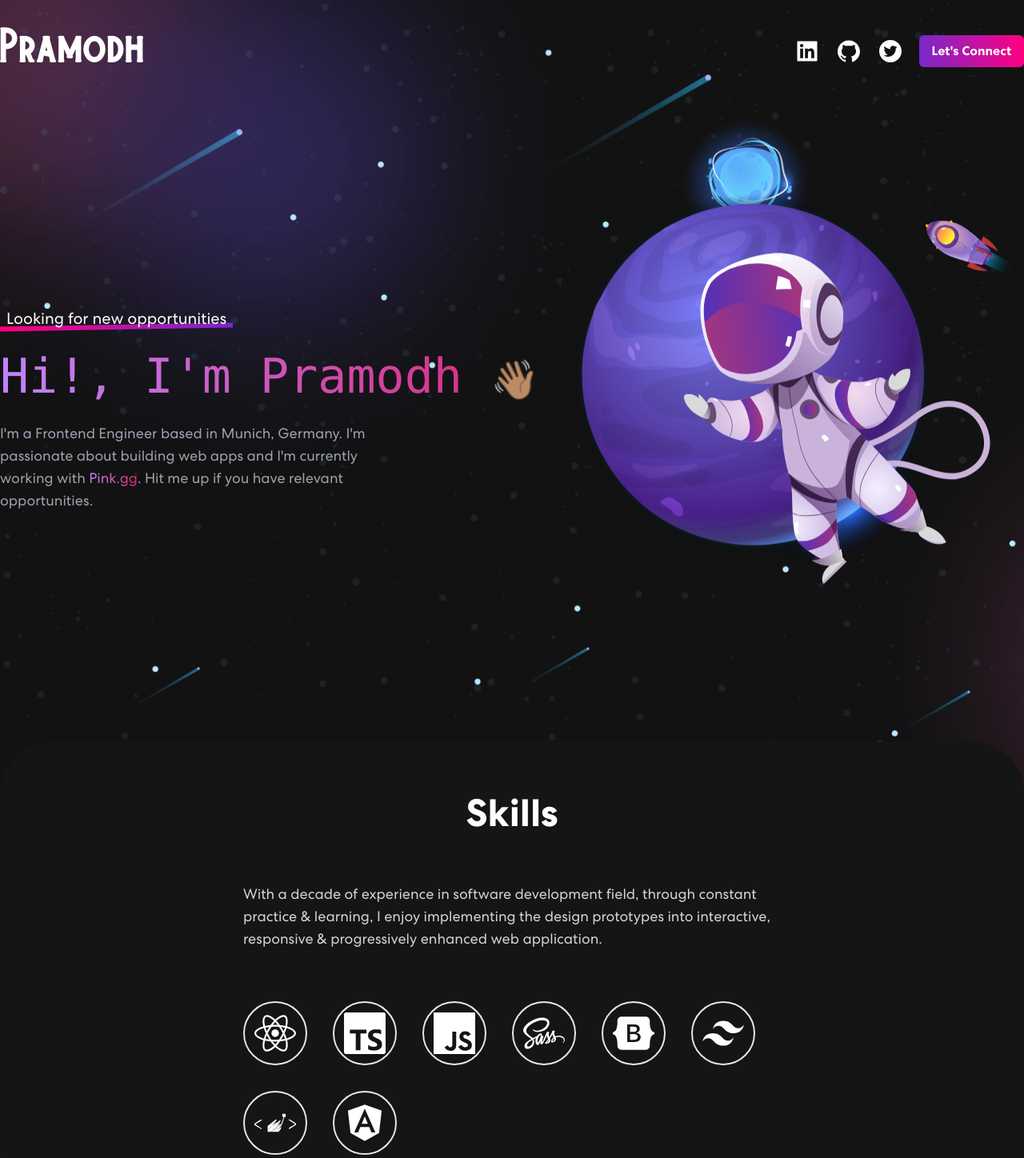
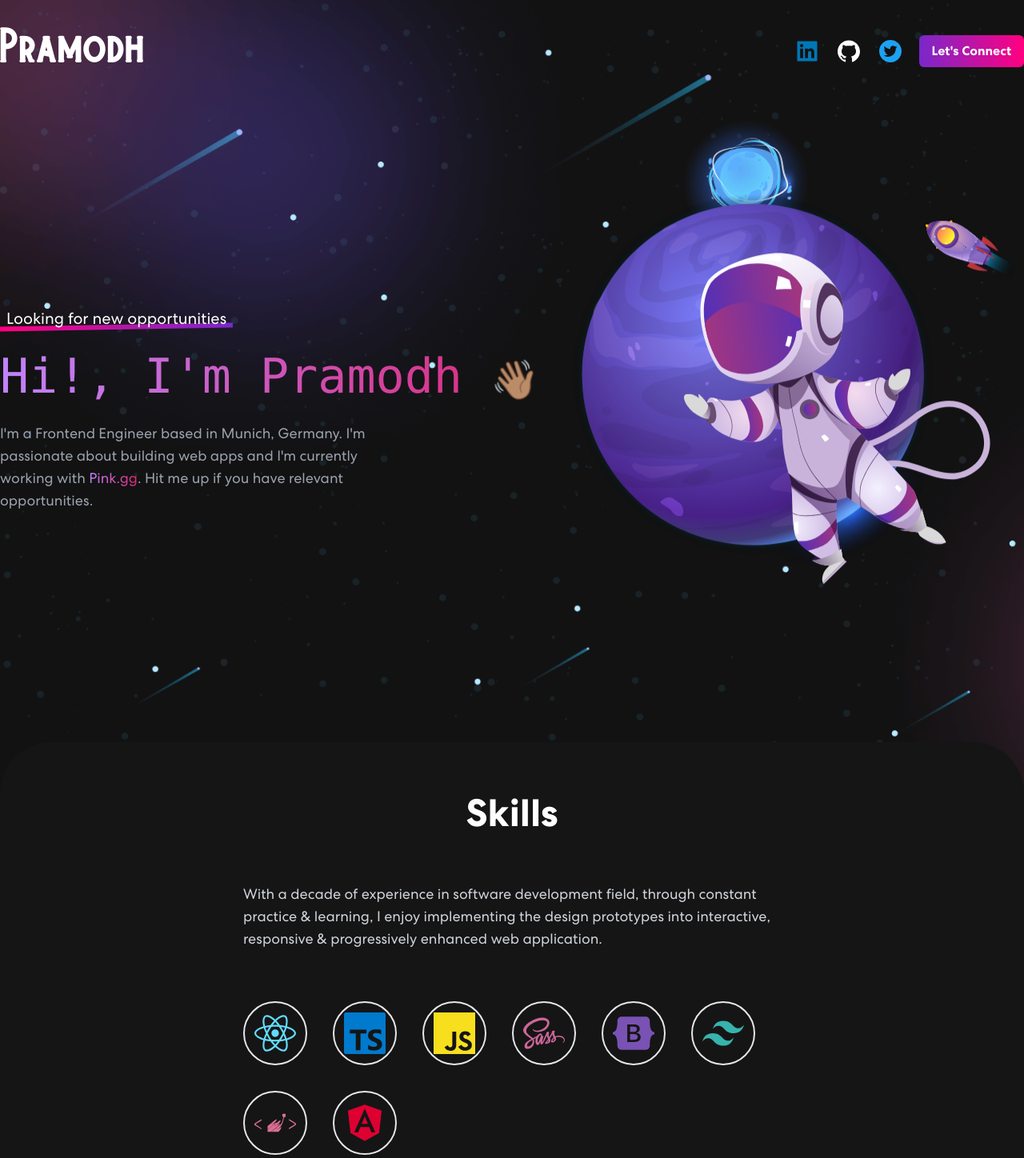
Before and after one commit to pramodhkv/new-modern-portfolio, a React (Create React App) app: page / in a window 1280 px wide. Shown: the top 1448 px of the page at 80% size. Built offline with nearby package versions, Linux system fonts and the light colour scheme.

Commit message:
Style issues in skills icons

```diff
--- a/src/components/Navbar/index.tsx
+++ b/src/components/Navbar/index.tsx
@@ -53,7 +53,7 @@ const Navbar = () => {
             target="_blank"
             rel="noreferrer"
           >
-            <AiFillLinkedin size={32} />
+            <AiFillLinkedin size={32} color="#0077B5" />
           </a>
           <a
             href="https://www.github.com/pramodhkv"
@@ -67,7 +67,7 @@ const Navbar = () => {
             target="_blank"
             rel="noreferrer"
           >
-            <AiFillTwitterCircle size={32} />
+            <AiFillTwitterCircle size={32} color="#1DA1F2" />
           </a>
 
           <a
--- a/src/components/Skills/index.tsx
+++ b/src/components/Skills/index.tsx
@@ -8,7 +8,7 @@ import {
   SiStyledcomponents,
 } from "react-icons/si";
 import colorSharp from "../../assets/images/color-sharp.png";
-import SkillImg from "./components/SkillImg";
+import SkillImg from "./SkillImg";
 
 export interface ISkill {
   name: string;
--- a/src/components/Tooltip/index.tsx
+++ b/src/components/Tooltip/index.tsx
@@ -11,7 +11,7 @@ const Tooltip = memo((props: TTooltipProps) => {
   return (
     <span className="group relative">
       <span
-        className={`pointer-events-none absolute -top-10 left-1/2 -translate-x-1/2 whitespace-nowrap rounded bg-${color} px-2 py-1 text-${color} opacity-0 transition before:absolute before:left-1/2 before:top-full before:-translate-x-1/2 before:border-4 before:border-transparent before:border-t-white before:content-[''] group-hover:opacity-100`}
+        className={`pointer-events-none absolute -top-10 left-1/2 -translate-x-1/2 whitespace-nowrap rounded bg-${color} px-2 py-1 text-white opacity-0 transition before:absolute before:left-1/2 before:top-full before:-translate-x-1/2 before:border-4 before:border-transparent before:border-t-white before:content-[''] group-hover:opacity-100`}
       >
         {text}
       </span>
--- a/tailwind.config.js
+++ b/tailwind.config.js
@@ -20,6 +20,8 @@ module.exports = {
         "sass-pink": "#CC6699",
         "styled-components-pink": "#DB7093",
         "angular-red": "#DD0031",
+        "linkedin-blue": "#0077B5",
+        "twitter-blue": "#1DA1F2",
         "web3-text1": "#7928ca",
         "web3-text2": "#ff0080",
       },
@@ -64,4 +66,14 @@ module.exports = {
     },
   },
   plugins: [require("@tailwindcss/forms")],
+  safelist: [
+    {
+      pattern: /bg-+/,
+      variants: ["hover", "focus"],
+    },
+    {
+      pattern: /text-+/,
+      variants: ["hover", "focus"],
+    },
+  ],
 };
```
Also changed, not shown: src/components/Skills/SkillImg/index.tsx (renamed from src/components/Skills/components/SkillImg/index.tsx, +6 -6 lines).
